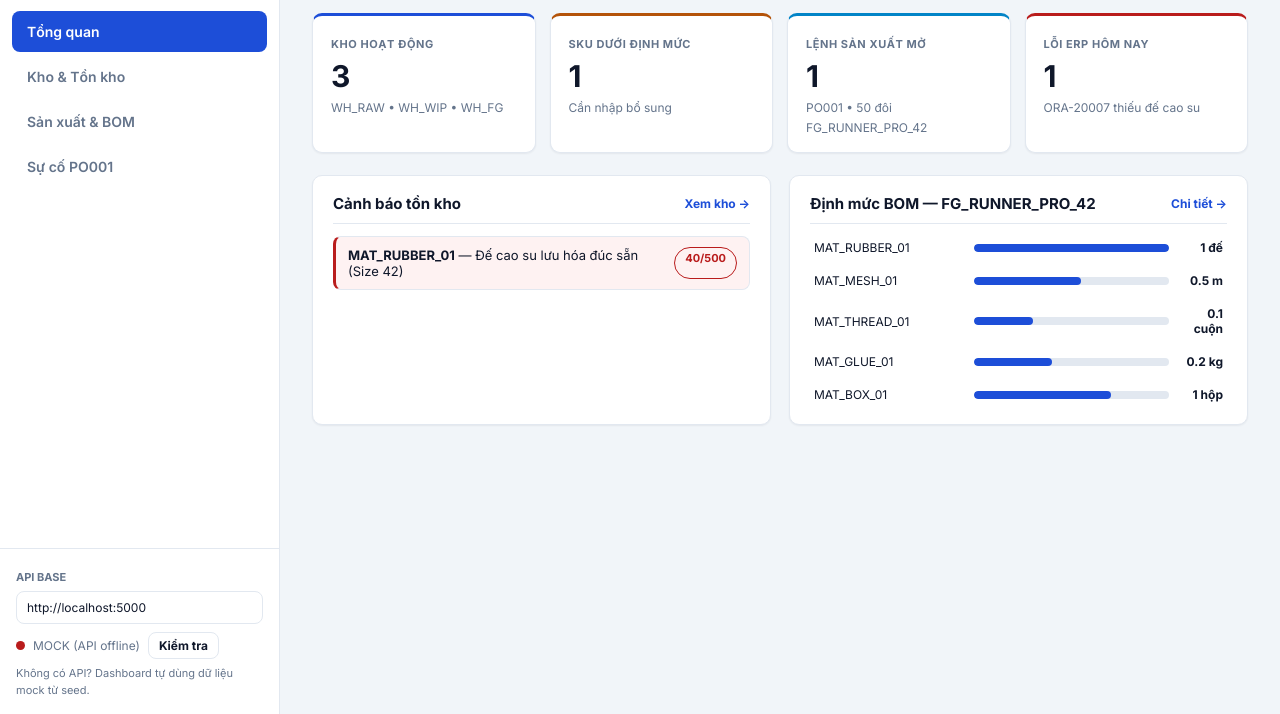
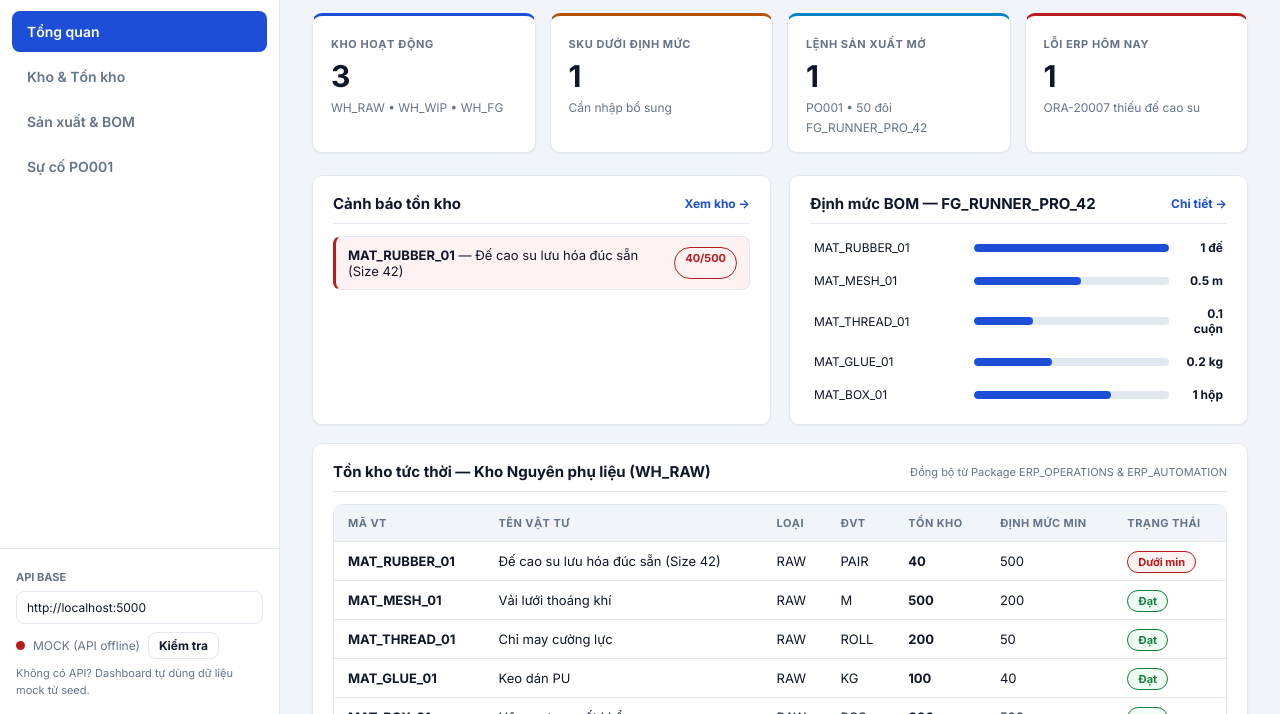
Before and after one commit to imtarget05/MiniERP-Manufacturing-Warehouse, a plain HTML site: page dashboard/index.html in a window 1280 px wide. Shown: the part 86-800 px from the top of the page. Drawn offline with Linux system fonts and the light colour scheme; no server answers.

Commit message:
fix(ui): replace AI-generated mockup with authentic rendered dashboard screenshot
- Eliminate AI hallucination artifacts ('Têm têm' -> 'Tên vật tư', 'Công dấu' -> 'Đạt')
- Pre-render Overview tab with accurate shop-floor inventory table and BOM cards
- Render authentic dashboard snapshot directly from project HTML/CSS via QuickLook engine

```diff
--- a/dashboard/index.html
+++ b/dashboard/index.html
@@ -55,18 +55,97 @@
       <section id="tab-overview" class="tab-pane active">
         <div class="metrics-grid">
           <div class="metric-card"><span class="metric-label">Kho hoạt động</span><h2 id="kpi-warehouses">3</h2><span class="metric-sub">WH_RAW • WH_WIP • WH_FG</span></div>
-          <div class="metric-card"><span class="metric-label">SKU dưới định mức</span><h2 id="kpi-low">0</h2><span class="metric-sub text-orange">Cần nhập bổ sung</span></div>
+          <div class="metric-card"><span class="metric-label">SKU dưới định mức</span><h2 id="kpi-low">1</h2><span class="metric-sub text-orange">Cần nhập bổ sung</span></div>
           <div class="metric-card"><span class="metric-label">Lệnh sản xuất mở</span><h2 id="kpi-open-po">1</h2><span class="metric-sub">PO001 • 50 đôi FG_RUNNER_PRO_42</span></div>
           <div class="metric-card"><span class="metric-label">Lỗi ERP hôm nay</span><h2 id="kpi-errors">1</h2><span class="metric-sub text-red">ORA-20007 thiếu đế cao su</span></div>
         </div>
         <div class="content-split">
           <div class="card">
             <div class="card-head"><h3>Cảnh báo tồn kho</h3><button class="link-btn" data-goto="tab-stock">Xem kho →</button></div>
-            <div id="low-stock-list" class="recent-list"></div>
+            <div id="low-stock-list" class="recent-list">
+              <div class="stock-row low">
+                <span><strong>MAT_RUBBER_01</strong> — Đế cao su lưu hóa đúc sẵn (Size 42)</span>
+                <span class="badge badge-red">40 / 500 PAIR</span>
+              </div>
+            </div>
           </div>
           <div class="card">
             <div class="card-head"><h3>Định mức BOM — FG_RUNNER_PRO_42</h3><button class="link-btn" data-goto="tab-mfg">Chi tiết →</button></div>
-            <div id="bom-list" class="bar-chart"></div>
+            <div id="bom-list" class="bar-chart">
+              <div class="bar-row"><span>MAT_RUBBER_01</span><div class="bar-track"><span class="bar-fill" style="width:100%"></span></div><span class="bar-value">1 đôi</span></div>
+              <div class="bar-row"><span>MAT_MESH_01</span><div class="bar-track"><span class="bar-fill" style="width:55%"></span></div><span class="bar-value">0.5 m</span></div>
+              <div class="bar-row"><span>MAT_THREAD_01</span><div class="bar-track"><span class="bar-fill" style="width:30%"></span></div><span class="bar-value">0.1 cuộn</span></div>
+              <div class="bar-row"><span>MAT_GLUE_01</span><div class="bar-track"><span class="bar-fill" style="width:40%"></span></div><span class="bar-value">0.2 kg</span></div>
+              <div class="bar-row"><span>MAT_BOX_01</span><div class="bar-track"><span class="bar-fill" style="width:70%"></span></div><span class="bar-value">1 hộp</span></div>
+            </div>
+          </div>
+        </div>
+        <div class="card" style="margin-top:18px">
+          <div class="card-head">
+            <h3>Tồn kho tức thời — Kho Nguyên phụ liệu (WH_RAW)</h3>
+            <span class="card-hint">Đồng bộ từ Package ERP_OPERATIONS &amp; ERP_AUTOMATION</span>
+          </div>
+          <div class="table-container">
+            <table class="data-table">
+              <thead>
+                <tr>
+                  <th>Mã VT</th>
+                  <th>Tên vật tư</th>
+                  <th>Loại</th>
+                  <th>ĐVT</th>
+                  <th>Tồn kho</th>
+                  <th>Định mức Min</th>
+                  <th>Trạng thái</th>
+                </tr>
+              </thead>
+              <tbody id="overview-stock-tbody">
+                <tr>
+                  <td><strong>MAT_RUBBER_01</strong></td>
+                  <td>Đế cao su lưu hóa đúc sẵn (Size 42)</td>
+                  <td>RAW</td>
+                  <td>PAIR</td>
+                  <td><strong>40</strong></td>
+                  <td>500</td>
+                  <td><span class="badge badge-red">Dưới min</span></td>
+                </tr>
+                <tr>
+                  <td><strong>MAT_MESH_01</strong></td>
+                  <td>Vải lưới thoáng khí</td>
+                  <td>RAW</td>
+                  <td>M</td>
+                  <td><strong>500</strong></td>
+                  <td>200</td>
+                  <td><span class="badge badge-green">Đạt</span></td>
+                </tr>
+                <tr>
+                  <td><strong>MAT_THREAD_01</strong></td>
+                  <td>Chỉ may cường lực</td>
+                  <td>RAW</td>
+                  <td>ROLL</td>
+                  <td><strong>200</strong></td>
+                  <td>50</td>
+                  <td><span class="badge badge-green">Đạt</span></td>
+                </tr>
+                <tr>
+                  <td><strong>MAT_GLUE_01</strong></td>
+                  <td>Keo dán PU</td>
+                  <td>RAW</td>
+                  <td>KG</td>
+                  <td><strong>100</strong></td>
+                  <td>40</td>
+                  <td><span class="badge badge-green">Đạt</span></td>
+                </tr>
+                <tr>
+                  <td><strong>MAT_BOX_01</strong></td>
+                  <td>Hộp carton xuất khẩu</td>
+                  <td>RAW</td>
+                  <td>PCS</td>
+                  <td><strong>600</strong></td>
+                  <td>500</td>
+                  <td><span class="badge badge-green">Đạt</span></td>
+                </tr>
+              </tbody>
+            </table>
           </div>
         </div>
       </section>
```
Also changed, not shown: docs/images/dashboard-preview.jpg, docs/images/dashboard-preview.png (added).
